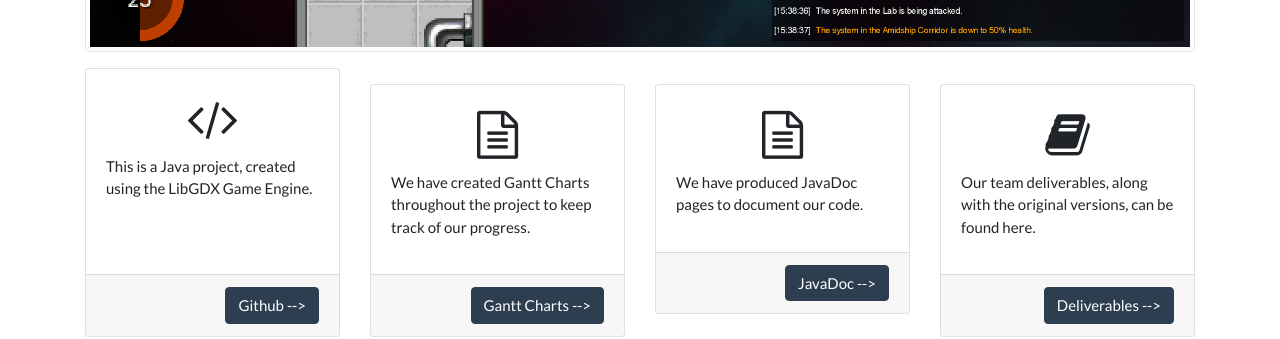
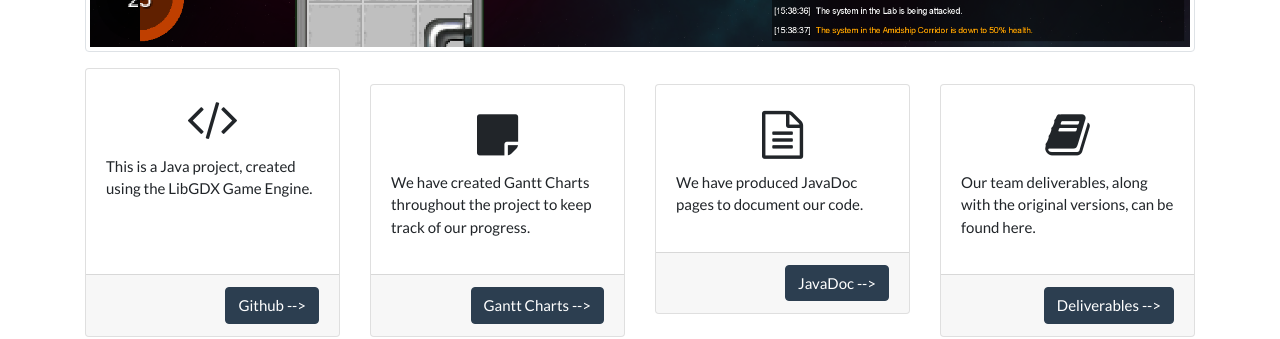
Before and after one commit to ENG1-Eclipse/website2, a Jekyll site: the page built from index.html, in a window 1280 px wide. Shown: the part 1003-1342 px from the top of the page. Built offline with Jekyll 4.4.1, drawn with Linux system fonts in a browser that asks for light colours; nearby versions of some CDN libraries.

Commit message:
Update index.html

```diff
--- a/index.html
+++ b/index.html
@@ -34,7 +34,7 @@ layout: default
     <div class="card">
       <div class="card-body">
         <h1 class="text-center">
-          <i class="fa fa-file-text-o" aria-hidden="true"></i>
+          <i class="fa fa-sticky-note" aria-hidden="true"></i>
         </h1>
         <p>
           We have created Gantt Charts throughout the project to keep track of our progress.
```
